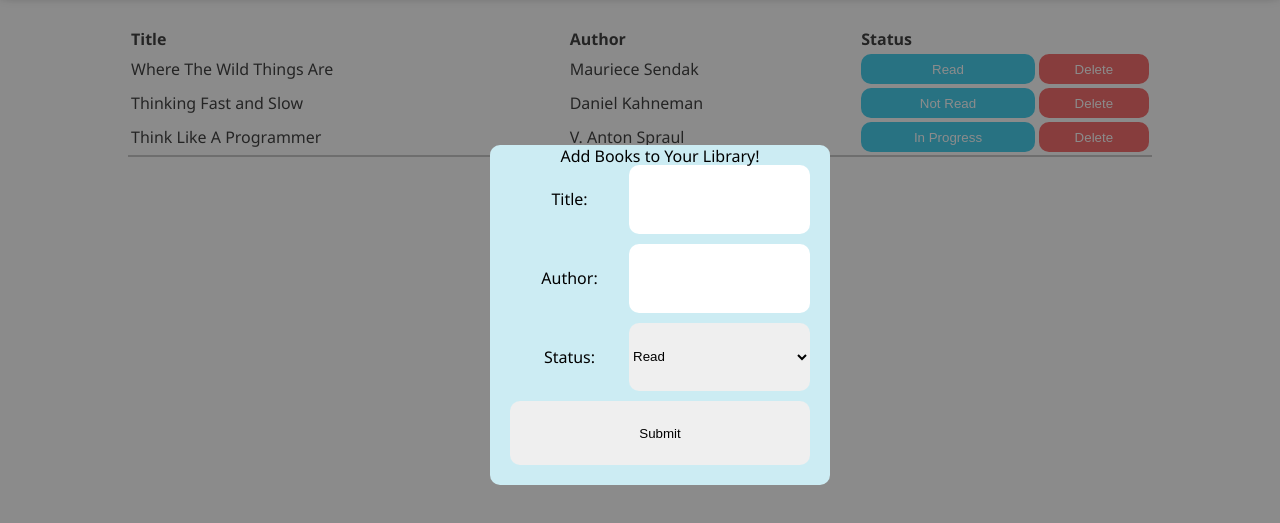
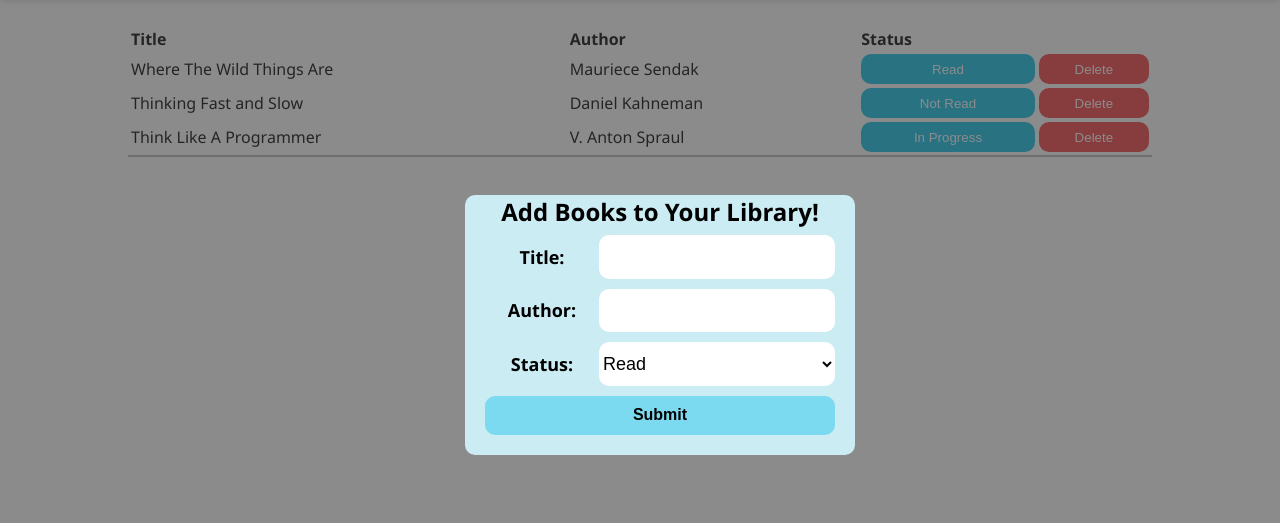
Before and after one commit to Frobii/odin-library, a website: page index.html in a window 1280 px wide. Both pictures are taken after a click on the button "Add +". Shown: the part 105-628 px from the top of the page. Drawn offline with Linux system fonts and the light colour scheme.

Commit message:
style-the-form

```diff
--- a/style.css
+++ b/style.css
@@ -50,18 +50,35 @@ form {
     position: absolute;
     display: grid;
     background-color: #ccecf3;
-    grid-template-rows: repeat(1fr, 4);
     grid-template-columns: 1fr 1fr;
     left: 50%;
-    margin-left: -150px;
+    margin-left: -175px;
     top: 50%;
-    margin-top: -150px;
+    margin-top: -100px;
     row-gap: 10px;
     padding: 20px;
-    width: 300px;
-    height: 300px;
+    padding-top: 40px;
+    width: 350px;
+    height: 200px;
     align-self: center;
     animation: fade-in 1s;
+}
+
+option, select, input {
+    background-color: white;
+    font-size: 18px;
+}
+
+.submit-button {
+    background-color: #4ad0ee9d;
+    font-size: 16px;
+    font-weight: bold;
+}
+
+.submit-button:hover {
+    background-color: #12c6ee;
+    font-size: 16px;
+    font-weight: bold;
 }
 
 @keyframes fade-in {
@@ -75,13 +92,17 @@ form {
 
 legend {
     position: absolute;
-    justify-self: center
+    justify-self: center;
+    font-size: 24px;
+    font-weight: bold;
 }
 
 label {
     display: flex;
     align-items: center;
     justify-content: center;
+    font-size: 18px;
+    font-weight: bold;
 }
 
 fieldset, input, select, button {
```
